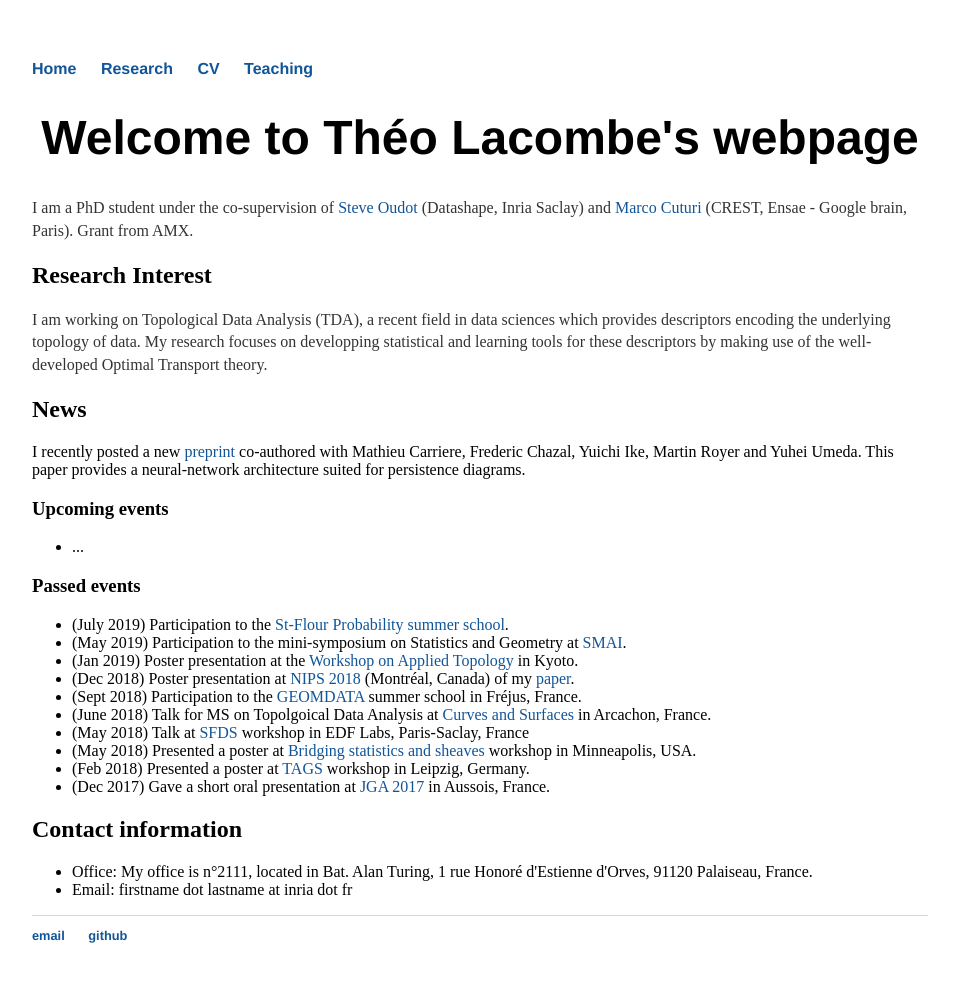
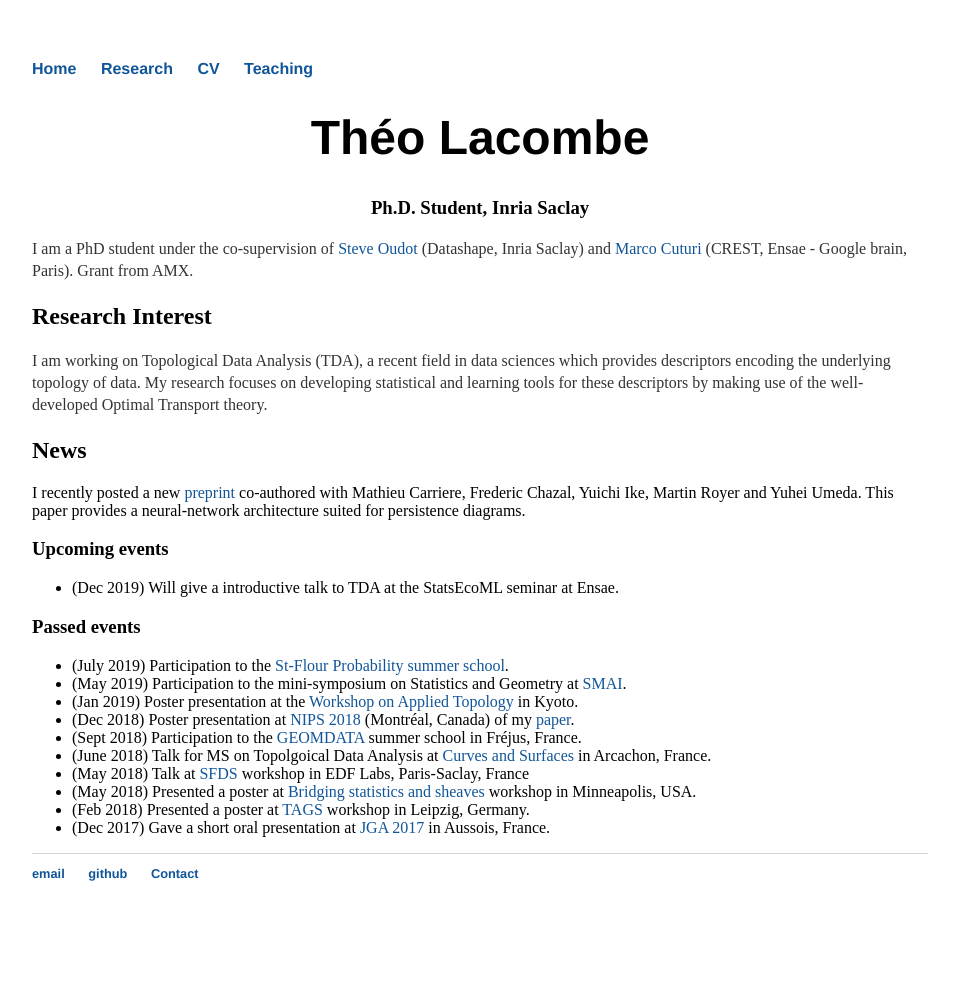
Before and after one commit to tlacombe/tlacombe.github.io, a Jekyll site: the page built from index.html, in a window 1280 px wide. Shown: the whole page, without its empty margins (160-1119 px from the left). Built offline with Jekyll 4.4.1, drawn with Linux system fonts in a browser that asks for light colours; after the commit the page ends 941 px from its top, so only the background shows below that.

Commit message:
maj layout

```diff
--- a/_layouts/default.html
+++ b/_layouts/default.html
@@ -14,6 +14,7 @@
         		<li><a href="/teaching">Teaching</a></li>
     		</ul>
 		</nav>
+
 		<div class="container">
 
 		{{ content }}
--- a/index.html
+++ b/index.html
@@ -4,19 +4,20 @@ title: Theo Lacombe's webpage
 ---
 <div class="blurb">
   <center>
-    <h1>Welcome to Théo Lacombe's webpage</h1>
+    <h1>Théo Lacombe</h1>
+    <h3>Ph.D. Student, Inria Saclay</h3>
   </center>
     <p>I am a PhD student under the co-supervision of <a href="http://geometrica.saclay.inria.fr/team/Steve.Oudot/">Steve Oudot</a> (Datashape, Inria Saclay) and <a href="http://marcocuturi.net">Marco Cuturi</a> (CREST, Ensae - Google brain, Paris). Grant from AMX.</p>
 
     <h2>Research Interest</h2>
-	<p>I am working on Topological Data Analysis (TDA), a recent field in data sciences which provides descriptors encoding the underlying topology of data. My research focuses on developping statistical and learning tools for these descriptors by making use of the well-developed Optimal Transport theory.</p>
+	<p>I am working on Topological Data Analysis (TDA), a recent field in data sciences which provides descriptors encoding the underlying topology of data. My research focuses on developing statistical and learning tools for these descriptors by making use of the well-developed Optimal Transport theory.</p>
 
     <h2> News </h2>
 	I recently posted a new <a href="https://arxiv.org/pdf/1904.09378.pdf">preprint</a> co-authored with Mathieu Carriere, Frederic Chazal, Yuichi Ike, Martin Royer and Yuhei Umeda. This paper provides a neural-network architecture suited for persistence diagrams.
 
 	<h3> Upcoming events</h3>
 	<ul>
-		<li> ... </li>
+		<li> (Dec 2019) Will give a introductive talk to TDA at the StatsEcoML seminar at Ensae. </li>
 	</ul>
 
         <h3> Passed events </h3>
@@ -33,9 +34,4 @@ title: Theo Lacombe's webpage
 		<li> (Dec 2017) Gave a short oral presentation at <a href="https://jga2017.sciencesconf.org/">JGA 2017</a> in Aussois, France.</li>
 	</ul>
 
-    <h2> Contact information</h2>
-	<ul>
-		<li>Office: My office is n°2111, located in Bat. Alan Turing, 1 rue Honoré d'Estienne d'Orves, 91120 Palaiseau, France.</li>
-		<li>Email: firstname dot lastname at inria dot fr</li>
-	</ul>
 </div><!-- /.blurb -->
--- a/research/index.html
+++ b/research/index.html
@@ -4,7 +4,7 @@ title: Publications
 ---
 <h2>Publications & Preprint</h2>
 	<ul>
-		<li> (preprint) M. Carriere, F. Chazal, Y. Ike, TL, M. Royer, Y. Umeda. <a href="https://arxiv.org/pdf/1904.09378.pdf">A General Neural Network Architecture for Persistence Diagrams and Graph Classification</a>.</li>
+		<li> (preprint) M. Carriere, F. Chazal, Y. Ike, TL, M. Royer, Y. Umeda. <a href="https://arxiv.org/pdf/1904.09378.pdf">PersLay: A Neural Network Layer for Persistence Diagrams andNew Graph Topological Signatures</a>.</li>
 		<li> (preprint) V. Divol, TL. <a href="https://arxiv.org/pdf/1901.03048.pdf">Understanding the Topology and the Geometry of the Persistence Diagram Space via Optimal Partial Transport</a>.</li>
 		<li> TL, M. Cuturi, S. Oudot, <a href="https://arxiv.org/pdf/1805.08331.pdf">Large Scale Computation of Means and Cluster for Persistence Diagrams using Optimal Transport</a>, NeurIPS 2018. </li>
 	</ul>
```
Also changed, not shown: other parts of _layouts/default.html (+1 -0 lines).
